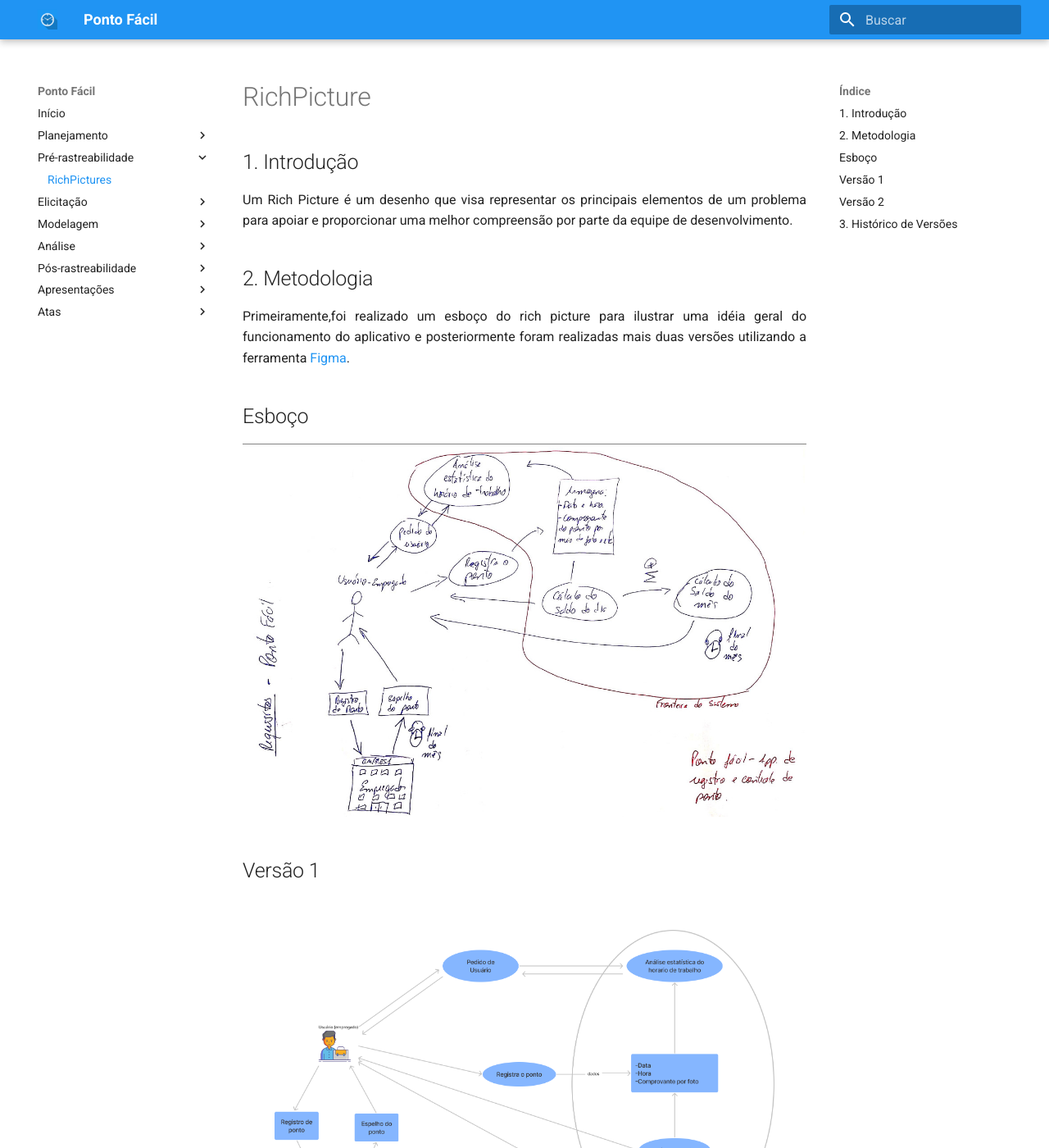
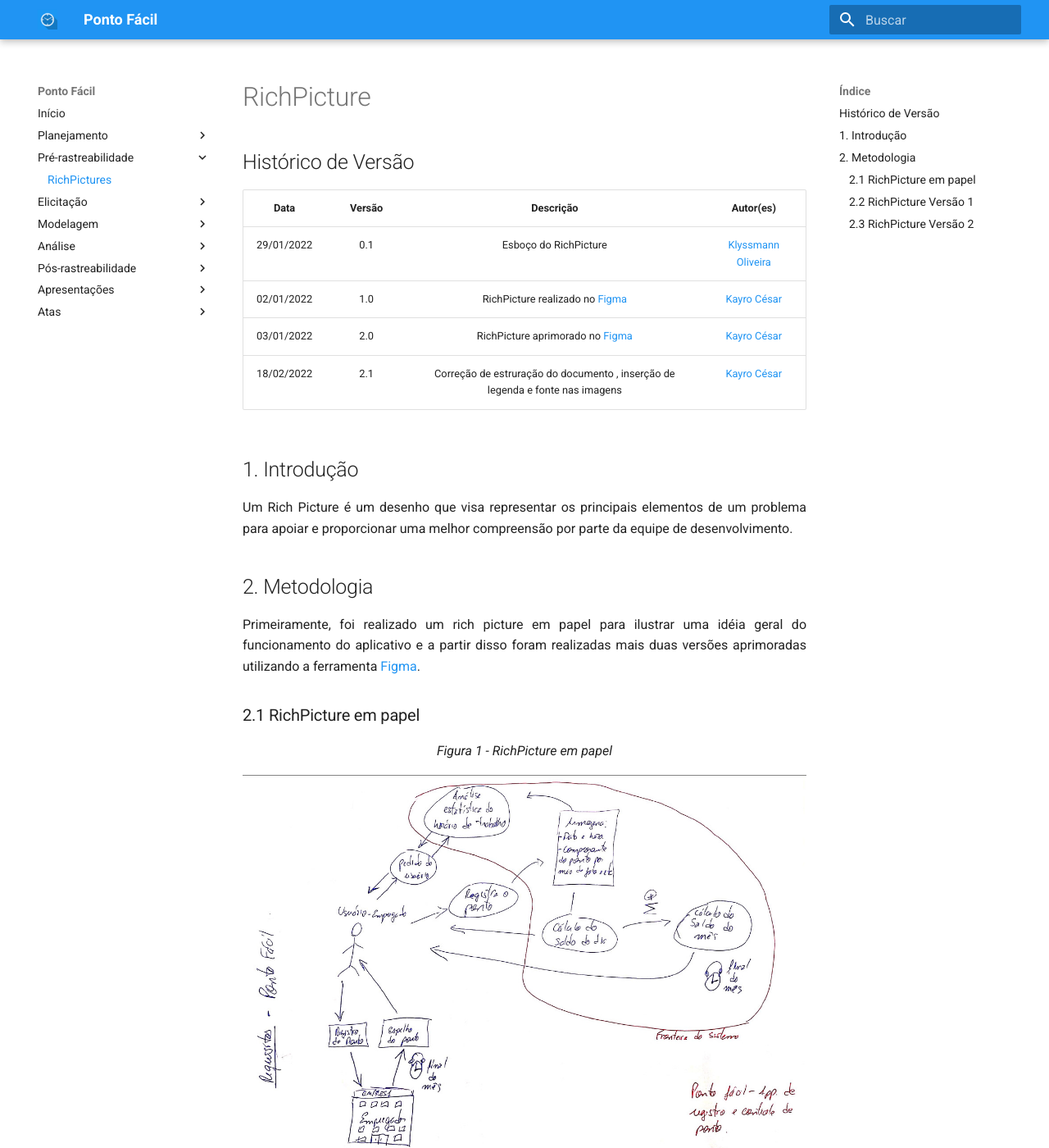
Before and after one commit to luiz-hfz/2021.2-PontoFacil, an MkDocs documentation site: the page built from docs/pre_rastreabilidade/rich_pictures.md, in a window 1280 px wide and 1400 px high. Shown: the whole window at 82% size. Built offline with MkDocs 1.6.1 and Material for MkDocs 9.7.7, drawn with Linux system fonts in a browser that asks for light colours; some of the changed text lies outside the part shown.

Commit message:
Update rich_pictures.md

```diff
--- a/docs/pre_rastreabilidade/rich_pictures.md
+++ b/docs/pre_rastreabilidade/rich_pictures.md
@@ -1,4 +1,13 @@
 # RichPicture
+
+##  Histórico de Versão
+
+|   Data   | Versão |           Descrição           |             Autor(es)              |
+|:--------:|:------:|:-----------------------------:|:----------------------------------:|
+| 29/01/2022 |  0.1   |    Esboço do RichPicture    | [Klyssmann Oliveira](https://github.com/klyssmannoliveira)|
+| 02/01/2022 |  1.0   |  RichPicture realizado no [Figma]("https://www.figma.com/")  |   [Kayro César](https://github.com/kayrocesar)|
+| 03/01/2022 |  2.0   |  RichPicture aprimorado no [Figma]("https://www.figma.com/")  |   [Kayro César](https://github.com/kayrocesar)|
+| 18/02/2022 |  2.1  | Correção de estruração do documento , inserção de legenda e fonte nas imagens  |  [Kayro César](https://github.com/kayrocesar)|
 
 ## 1. Introdução
 <p align="justify">
@@ -8,32 +17,34 @@ Um Rich Picture é um desenho que visa representar os principais elementos de um
 
 ## 2. Metodologia
 <p align="justify">
-    Primeiramente,foi realizado um esboço do rich picture para ilustrar uma idéia geral do funcionamento do aplicativo e posteriormente foram realizadas mais duas versões  utilizando a ferramenta <a href="https://www.figma.com/">Figma</a>.
+    Primeiramente, foi realizado um rich picture em papel para ilustrar uma idéia geral do funcionamento do aplicativo e a partir disso foram realizadas mais duas versões aprimoradas utilizando a ferramenta <a href="https://www.figma.com/">Figma</a>.
 </p>
 
-## Esboço
+### 2.1 RichPicture em papel
 
-![Rich Picture Esboço](../assets/imagens/RichPictureEsboço.jpg)
+ <div align="center"><figcaption> Figura 1 - RichPicture em papel  <figcaption> </div>
 
+  ![Rich Picture Esboço](../assets/imagens/RichPictureEsboço.jpg)
 
-
-## Versão 1
-
-![Rich Picture V1](../assets/imagens/RichPictureV1.png)
+ <div align="center"> <figcaption> Fonte: Elaboração própria <figcaption></div>
 
 
 
 
-## Versão 2
+### 2.2 RichPicture Versão 1
 
-![Rich Picture V1](../assets/imagens/RichPictureV2.png)
+ <div align="center"><figcaption> Figura 2 - Rich Picture primeira versão<figcaption> </div>
+
+  ![Rich Picture V1](../assets/imagens/RichPictureV1.png)
+
+ <div align="center"><figcaption> Fonte: Elaboração própria <figcaption></div>
 
 
 
-## 3. Histórico de Versões
+### 2.3 RichPicture Versão 2
 
-|   Data   | Versão |           Descrição           |             Autor(es)              |
-|:--------:|:------:|:-----------------------------:|:----------------------------------:|
-| 29/01/2022 |  0.1   |    Esboço do RichPicture    | Klyssmann Oliveira|
-| 02/01/2022 |  1.0   |  RichPicture realizado no [Figma]("https://www.figma.com/")  |  Kayro César|
-| 03/01/2022 |  2.0   |  RichPicture aprimorado no [Figma]("https://www.figma.com/")  |  Kayro César|
+   <div align="center"><figcaption> Figura 3 -  Rich Picture segunda versão<figcaption> </div>
+
+   ![Rich Picture V2](../assets/imagens/RichPictureV2.png)
+
+   <div align="center"><figcaption> Fonte : Elaboração própria <figcaption> </div>
```
